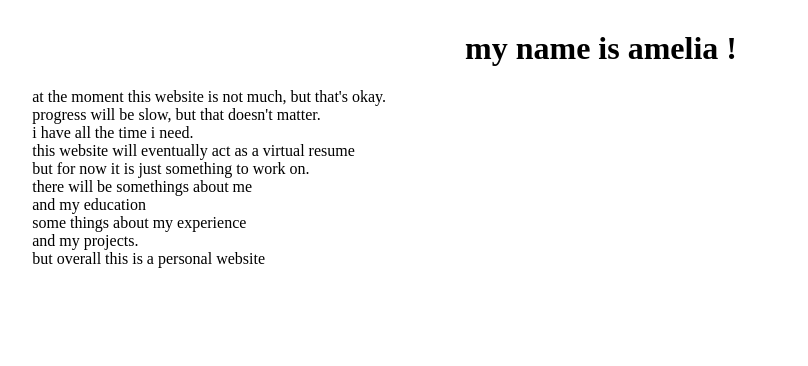
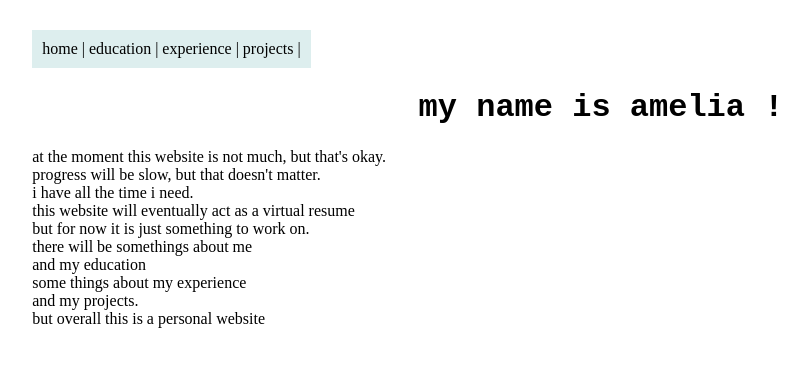
Before and after one commit to amelia-cook/website, a plain HTML site: page index.html in a window 1280 px wide. Shown: the whole page, without its empty margins (39-847 px from the left). Drawn offline with Linux system fonts and the light colour scheme.

Commit message:
initial setup

```diff
--- a/index.html
+++ b/index.html
@@ -8,6 +8,12 @@
     </head>
     <body>
         <div class="main">
+            <div class="navbar">
+                <a>home</a> |
+                <a>education</a> |
+                <a>experience</a> |
+                <a>projects</a> |
+            </div>
             <h1>
                 my name is amelia !
             </h1>
--- a/stylesheet.css
+++ b/stylesheet.css
@@ -1,5 +1,5 @@
 body {
-    font-family: 'Times New Roman', Times, serif;
+    font-family: serif;
 }
 
 .main {
@@ -10,4 +10,11 @@ body {
 .main h1 {
     text-align: center;
     font-size: 30;
+    font-family: 'Roboto Mono', monospace;
 }
+
+div.navbar {
+    display: inline-block;
+    padding: 10px;
+    background-color: #DEE;
+}
```
